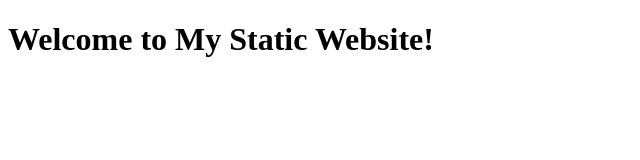
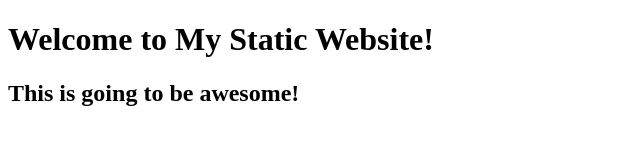
Before and after one commit to josh-egan/github-pages-skeleton, a website: page src/index.html in a window 1280 px wide. Shown: the whole page, without its empty margins (0-640 px from the left). Drawn offline with Linux system fonts and the light colour scheme.

Commit message:
update index

```diff
--- a/src/index.html
+++ b/src/index.html
@@ -6,5 +6,7 @@
 
 <body>
   <h1>Welcome to My Static Website!</h1>
+
+  <h2>This is going to be awesome!</h2>
 </body>
 </html>
```
